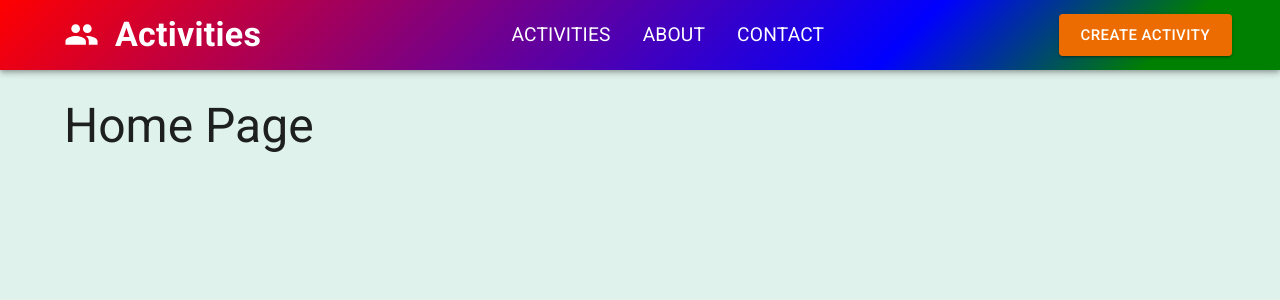
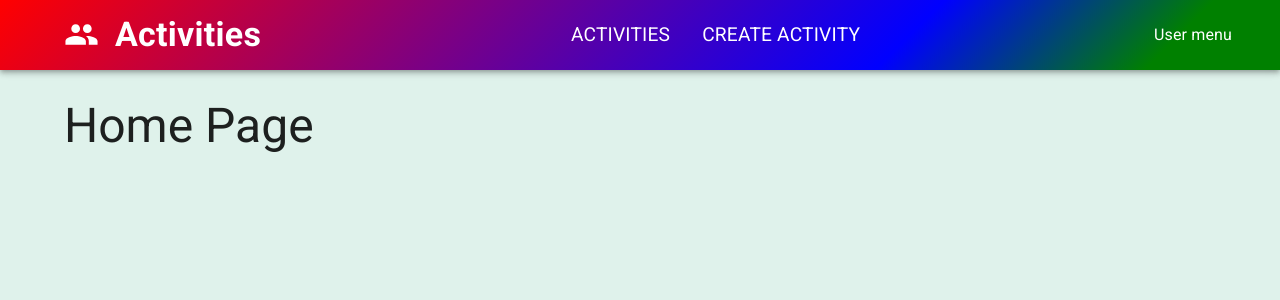
Before and after one commit to DanielaMoran-Dev/git-lab, a React (Vite) app in the folder web/EventsHub/: page / in a window 1280 px wide. Shown: the top 300 px of the page. Built offline with nearby package versions, Linux system fonts and the light colour scheme.

Commit message:
feat (parcial03) - add nav links 1 of 2

```diff
--- a/web/EventsHub/src/app/layout/NavBar.tsx
+++ b/web/EventsHub/src/app/layout/NavBar.tsx
@@ -4,11 +4,11 @@ import {
   AppBar,
   Toolbar,
   Typography,
-  Button,
   Container,
   MenuItem,
   MenuList,
 } from '@mui/material'
+import { NavLink } from 'react-router'
 
 export default function NavBar() {
   return (
@@ -23,7 +23,11 @@ export default function NavBar() {
         <Container maxWidth="xl">
           <Toolbar sx={{ display: 'flex', justifyContent: 'space-between' }}>
             <MenuList>
-              <MenuItem sx={{ display: 'flex', gap: 2 }}>
+              <MenuItem
+                component={NavLink}
+                to="/"
+                sx={{ display: 'flex', gap: 2 }}
+              >
                 <Group fontSize="large" />
                 <Typography variant="h4" sx={{ fontWeight: 'bold' }}>
                   Activities
@@ -31,24 +35,22 @@ export default function NavBar() {
               </MenuItem>
             </MenuList>
             <MenuList disablePadding sx={{ display: 'flex' }}>
-              <MenuItem sx={{ fontSize: '1.2rem', textTransform: 'uppercase' }}>
+              <MenuItem
+                component={NavLink}
+                to="/activities"
+                sx={{ fontSize: '1.2rem', textTransform: 'uppercase' }}
+              >
                 Activities
               </MenuItem>
-              <MenuItem sx={{ fontSize: '1.2rem', textTransform: 'uppercase' }}>
-                About
-              </MenuItem>
-              <MenuItem sx={{ fontSize: '1.2rem', textTransform: 'uppercase' }}>
-                Contact
+              <MenuItem
+                component={NavLink}
+                to="/createActivity"
+                sx={{ fontSize: '1.2rem', textTransform: 'uppercase' }}
+              >
+                Create activity
               </MenuItem>
             </MenuList>
-            <Button
-              onClick={() => {}}
-              size="large"
-              variant="contained"
-              color="warning"
-            >
-              Create activity
-            </Button>
+            User menu
           </Toolbar>
         </Container>
       </AppBar>
```
